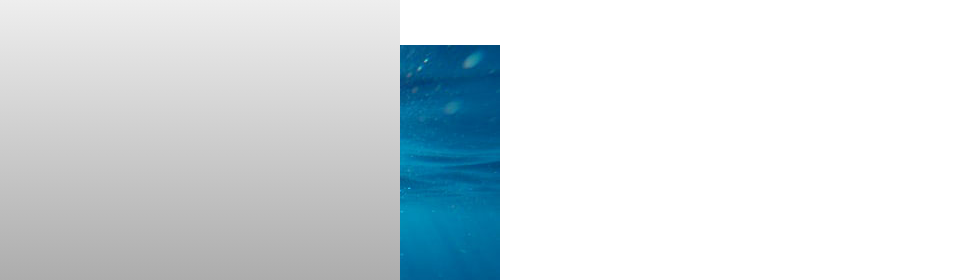
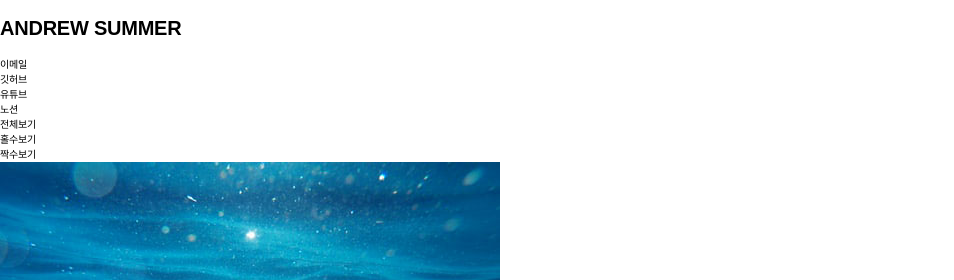
Before and after one commit to zukaosi/reponsive-page-main, a plain HTML site: page index.html in a window 1280 px wide. Shown: the top 280 px of the page, without its empty margins (0-954 px from the left). Drawn offline with Linux system fonts and the light colour scheme.

Commit message:
html과 css 수정

```diff
--- /dev/null
+++ b/css/global.css
@@ -0,0 +1,34 @@
+@import url("https://fonts.googleapis.com/css2?family=Alegreya+Sans+SC:wght@100&display=swap");
+@import url("https://fonts.googleapis.com/css?family=Orbitron&display=swap");
+
+* {
+  margin: 0;
+  padding: 0;
+  box-sizing: border-box;
+}
+html,
+body {
+  font-size: 10px;
+  line-height: 1.5;
+  color: #000;
+  scroll-behavior: smooth;
+  overflow-x: hidden;
+  text-size-adjust: 100%;
+  letter-spacing: -0.23px;
+  font-family: "arial", sans-serif;
+  word-break: break-all;
+}
+ul,
+ol,
+li {
+  list-style: none;
+}
+a {
+  display: block;
+  text-decoration: none;
+  color: #000;
+}
+img {
+  vertical-align: middle;
+  border: 0;
+}
--- a/css/style.css
+++ b/css/style.css
@@ -1,103 +1,94 @@
 @charset "utf-8";
-@import url("https://fonts.googleapis.com/css2?family=Noto+Sans+KR:wght@100..900&display=swap");
 
 * {
   margin: 0;
   padding: 0;
-  box-sizing: border-box;
 }
-html,
-body {
-  font-family: "Noto Sans KR", sans-serif;
-  font-optical-sizing: auto;
-  font-weight: 400;
-  font-style: normal;
-  font-size: 10px;
-  line-height: 1.5;
-  letter-spacing: -0.23px;
-  text-size-adjust: 100%;
-  word-break: break-all;
-  color: #000;
-  background-color: #fff;
-  overflow-x: hidden;
-}
+ol,
 ul,
-ol,
 li {
   list-style: none;
 }
-a {
-  text-decoration: none;
-  color: 0;
-}
-img {
-  border: 0;
-  vertical-align: middle;
+
+.main {
+  position: relative;
+  margin-left: 400px;
+  padding: 20px;
 }
 
-.header {
-  position: fixed;
-  left: 0;
-  top: 0;
-  width: 400px;
-  height: 100%;
-  background: linear-gradient(to top, #333, #eee);
-  display: flex;
-  flex-direction: column;
-  justify-content: space-between;
-  align-items: center;
-  padding-top: 30rem;
-  padding-bottom: 15rem;
-}
-.header h1 {
-  position: relative;
-  font-size: 3.5rem;
-  text-align: center;
-  color: #fff;
-}
-.header h1::before {
-  content: "WEBDESIGN";
-  display: block;
-  position: absolute;
-  top: 100%;
-  left: 0;
-  width: 100%;
-  font-size: 1.4rem;
-  text-align: left;
-  letter-spacing: 4px;
-  opacity: 0.8;
-}
-.header h1::after {
-  content: "";
-  display: block;
-  width: 100%;
-  height: 2px;
-  background-color: #fff;
-  margin-bottom: 5px;
-}
-.header ul {
+.sorting {
   position: relative;
   width: 100%;
   display: flex;
-  justify-content: space-around;
+  justify-content: flex-end;
   align-items: center;
+  gap: 2rem;
 }
-.header ul li a {
-  font-size: 1.2rem;
+.sorting li {
+}
+.sorting li a {
+  display: flex;
+  justify-content: center;
+  align-items: center;
+  width: 10rem;
+  height: 2.6rem;
+  font-size: 1.1rem;
+  color: #aaa;
+  line-height: 1;
+  border-radius: 0.5rem;
+  box-shadow: 0 0 10px rgba(0, 0, 0, 0.1);
+  background-color: #fff;
+}
+.sorting li:hover a {
+  box-shadow: 0 0 10px rgba(0, 0, 0, 0.3);
+}
+.sorting li.on a {
   color: #fff;
-  opacity: 0.8;
+  background: linear-gradient(to top, #666, #eee);
+  box-shadow: 0 0 10px rgba(0, 0, 0, 0.3);
 }
-.header ul li a::after {
-  content: "";
-  display: block;
-  width: 0;
-  height: 1px;
+
+.section {
+  position: relative;
+  width: 100%;
+  display: flex;
+  flex-wrap: wrap;
+}
+.section article {
+  position: relative;
+  width: 20%;
+  padding: 1.2rem;
+  cursor: pointer;
+}
+.section article div {
+  position: relative;
+  width: 100%;
+  /* height: 100%; */
+  padding: 1.4rem;
   background-color: #fff;
-  transition: all 0.5s;
+  border-radius: 0.4rem;
+  box-shadow: 5px 5px 10px rgba(0, 0, 0, 0.1);
+  transition: all 0.3s;
 }
-.header ul li:hover a {
-  opacity: 1;
+.section article:hover div {
+  transform: translateY(-10px);
+  box-shadow: 5px 5px 10px rgba(0, 0, 0, 0.3);
 }
-.header ul li:hover a::after {
+.section article div img {
   width: 100%;
 }
+.section article div h2 {
+  font-size: 1.6rem;
+  margin: 1.4rem 0 0.8rem;
+}
+.section article div p {
+  font-size: 1.4rem;
+  line-height: 1.25;
+  color: #777;
+  overflow: hidden;
+  text-overflow: ellipsis;
+  display: -webkit-box;
+  line-clamp: 3;
+  -webkit-line-clamp: 3;
+  -webkit-box-orient: vertical;
+}
--- a/index.html
+++ b/index.html
@@ -4,7 +4,7 @@
     <meta charset="UTF-8" />
     <meta name="viewport" content="width=device-width, initial-scale=1.0" />
     <title>반응형 웹페이지 실습 스터디</title>
-    <link rel="stylesheet" href="css/style.css" />
+    <link rel="stylesheet" href="css/global.css" />
     <link rel="stylesheet" href="css/normalize.css" />
   </head>
   <body>
@@ -28,7 +28,7 @@
 
     <main class="main">
       <!-- sorting -->
-      <ul>
+      <ul class="sorting">
         <li class="on"><a href="*">전체보기</a></li>
         <li><a href=".odd">홀수보기</a></li>
         <li><a href=".even">짝수보기</a></li>
```
